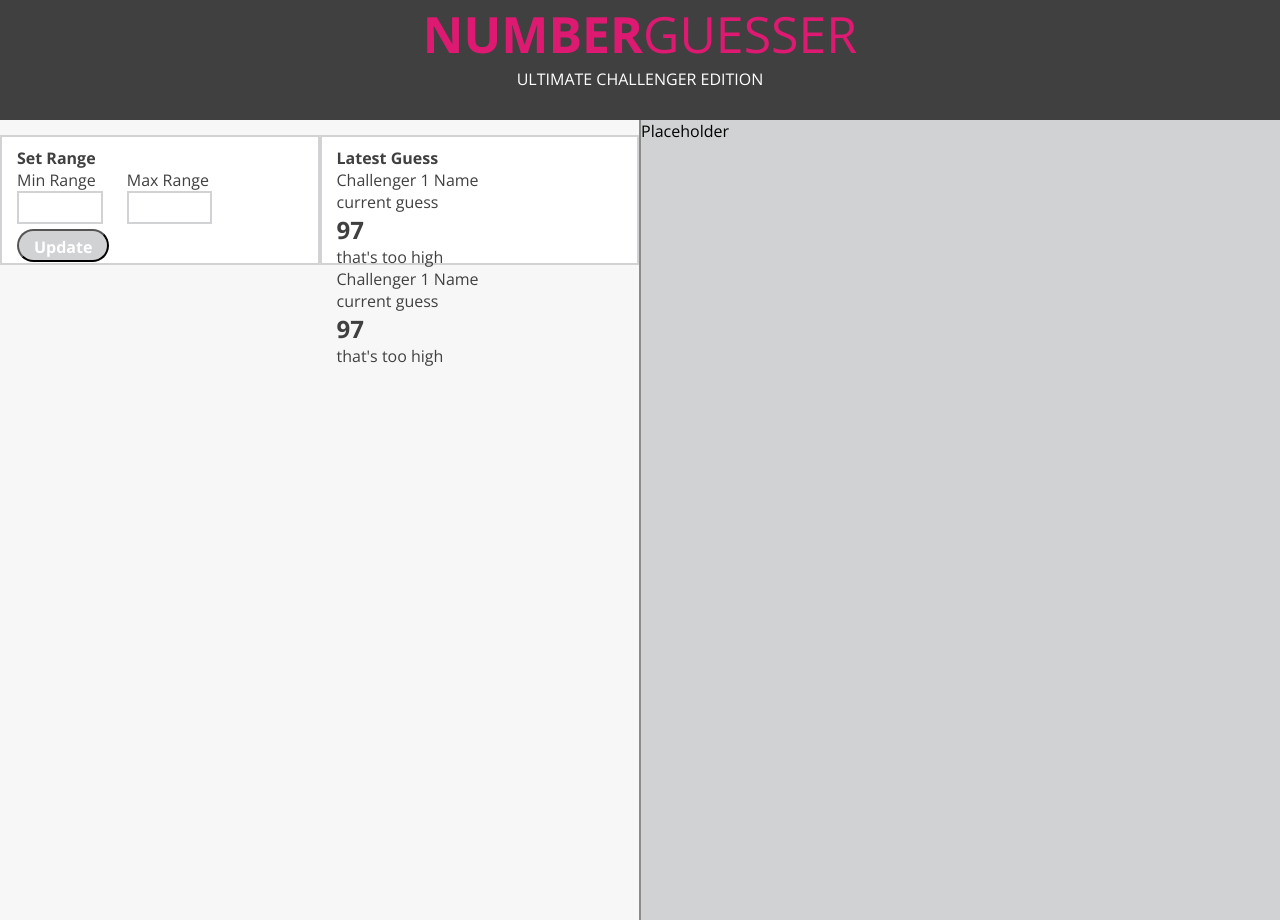
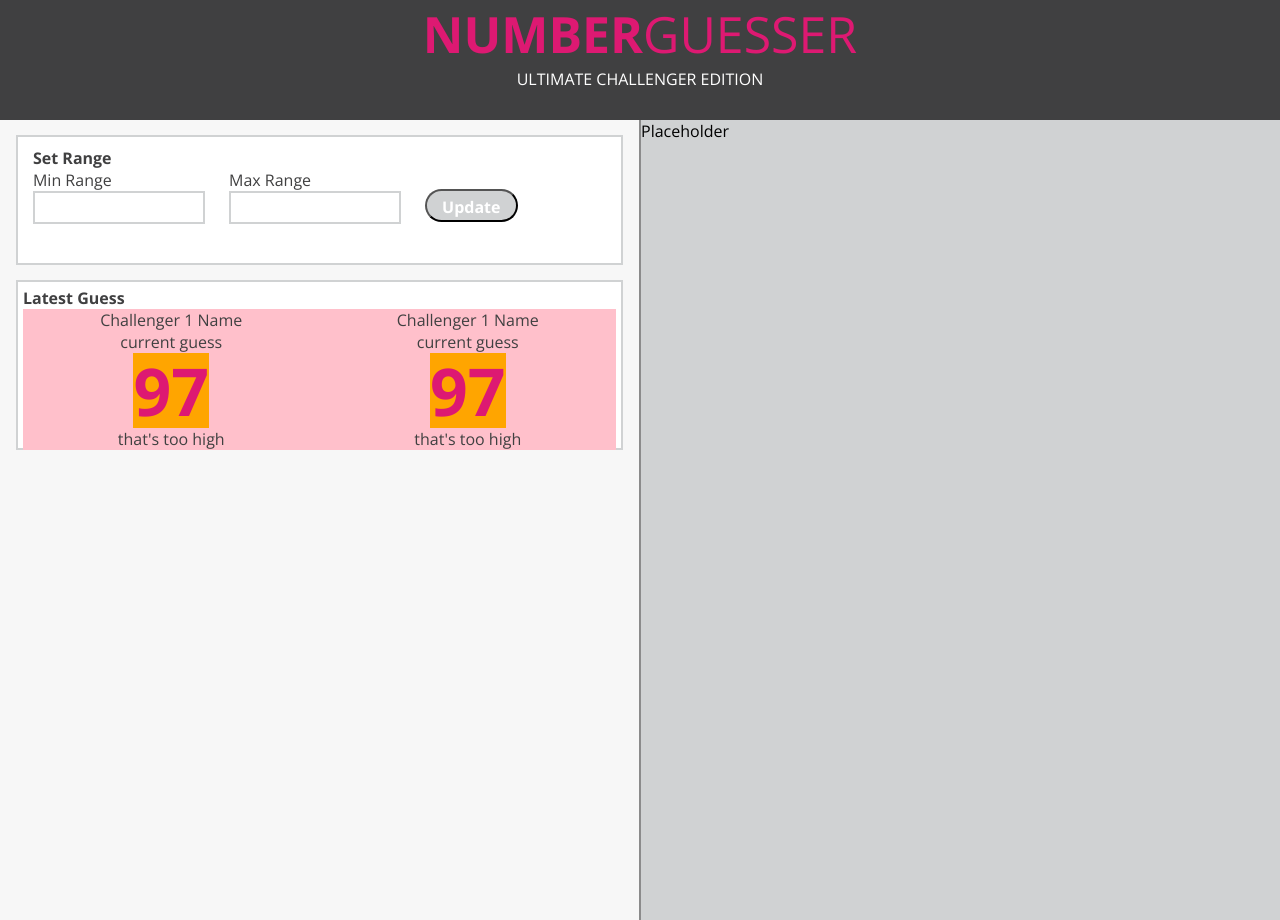
Before and after one commit to jonthanny/number_guesser, a plain HTML site: page index.html in a window 1280 px wide. Drawn offline with nearby package versions, Linux system fonts and the light colour scheme.

Commit message:
Add css to box WIP

```diff
--- a/index.html
+++ b/index.html
@@ -33,21 +33,25 @@
         <div class="latest-guess left-cards">
           <h4>Latest Guess</h4>
           <div class="challenger-container">
-
-            <div class="challenger-guess">
+            <div class="challenger-guess-container">
               <p>Challenger 1 Name</p>
               <p>current guess</p>
-              <h1>97</h1>
+              <div class="challenger-guess">
+                <h1>97</h1>
+              </div>
               <p>that's too high</p>
             </div>
-            <div class="challenger-guess">
-              <p>Challenger 1 Name</p>
+            <div class="challenger-guess-container">
+              <p class = "challenger">Challenger 1 Name</p>
               <p>current guess</p>
-              <h1>97</h1>
+              <div class="challenger-guess">
+                <h1>97</h1>
+              </div>
               <p>that's too high</p>
             </div>
           </div>
         </div>
+
       </section>
       <section class='right-side'>
         <p>Placeholder<p>
--- a/styles.css
+++ b/styles.css
@@ -36,6 +36,7 @@ section {
 .left-side {
   color: #404041;
   display: flex;
+  flex-direction: column;
   flex-grow: 1;
   flex-shrink: 1;
   flex-basis: 50%;
@@ -96,3 +97,43 @@ h4 {
   background-color: #d0d2d3;
   border-left: 1px solid #8b8b8b;
 }
+
+/* || Guess card*/
+.latest-guess{
+  display:flex;
+  flex-direction: column;
+  height:170px;
+  padding:5px;
+}
+.latest-guess h4{
+    align-self: flex-start;
+    display: flex;
+    flex-grow: 1;
+}
+.challenger-container{
+  align-self: stretch;
+  background-color: blue;
+  display:flex;
+  flex-direction:row;
+  flex-grow:3;
+  justify-content: space-around;
+  width:100%;
+
+}
+.challenger-guess-container{
+  align-items: center;
+  background-color: pink;
+  display:flex;
+  flex-direction: column;
+  flex-grow: 1;
+  justify-content: space-between;
+}
+.challenger-guess{
+  height:75px;
+  background-color: orange;
+}
+.challenger-guess h1{
+  font-size: 66px;
+  color: #dd1972;
+  margin-top: -8px;
+}
```
